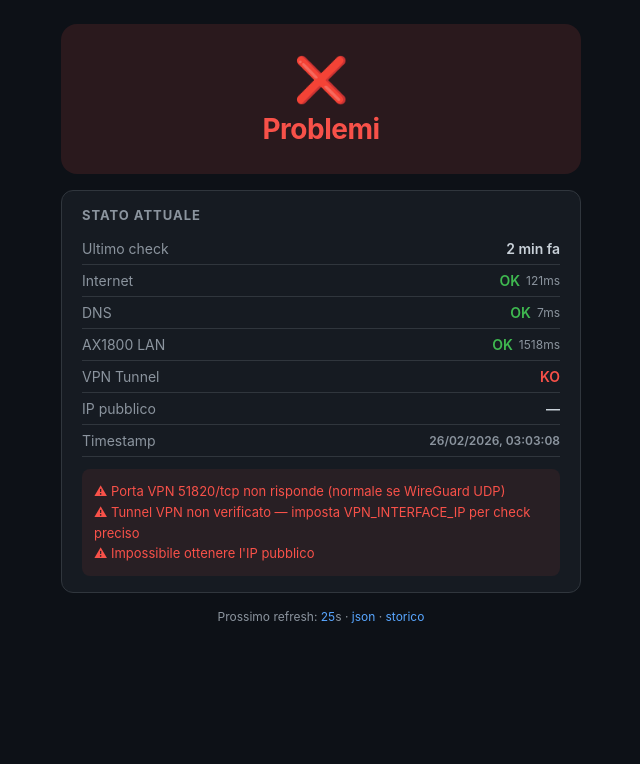
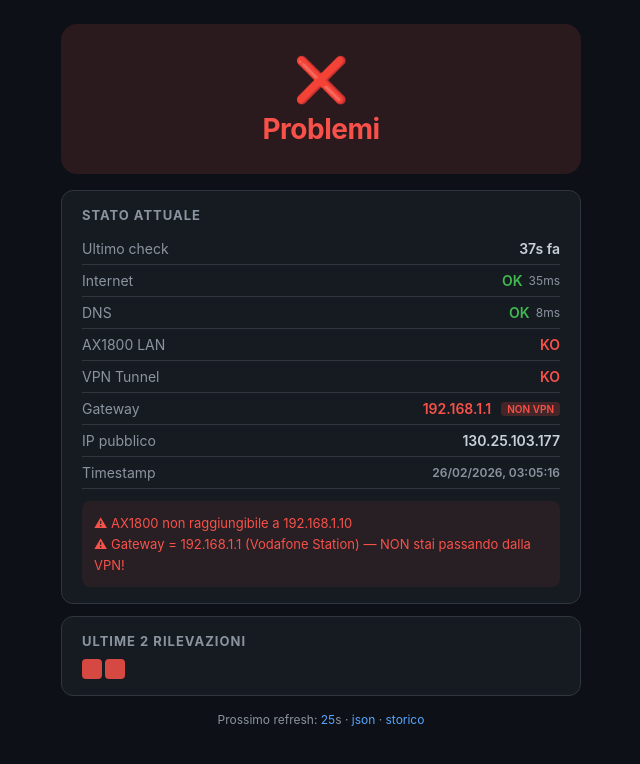
Before and after one commit to Poppo753/IPCheckVPN, a website: page docs/index.html in a window 1280 px wide. Shown: the whole page, without its empty margins (319-959 px from the left). Drawn offline with Linux system fonts and the light colour scheme.

Commit message:
add gateway detection: shows if traffic goes through AX1800 VPN or Vodafone Station

```diff
--- a/docs/history.json
+++ b/docs/history.json
@@ -1,5 +1,35 @@
 {
   "entries": [
+    {
+      "ts": "2026-02-26T03:05:16.654Z",
+      "ok": false,
+      "checks": {
+        "internet": {
+          "up": true,
+          "latency_ms": 35
+        },
+        "dns": {
+          "up": true,
+          "latency_ms": 8
+        },
+        "ax1800_lan": {
+          "up": false
+        },
+        "vpn_tunnel": {
+          "up": false
+        },
+        "gateway": {
+          "ip": "192.168.1.1",
+          "is_vpn_router": false
+        },
+        "public_ip": "130.25.103.177",
+        "ip_changed": false
+      },
+      "notes": [
+        "AX1800 non raggiungibile a 192.168.1.10",
+        "Gateway = 192.168.1.1 (Vodafone Station) — NON stai passando dalla VPN!"
+      ]
+    },
     {
       "ts": "2026-02-26T03:03:08.019Z",
       "ok": false,
--- a/docs/index.html
+++ b/docs/index.html
@@ -221,6 +221,15 @@
               ${checkVal(s.checks.vpn_tunnel)}
             </div>
             <div class="row">
+              <span class="label">Gateway</span>
+              <span class="val ${s.checks.gateway && s.checks.gateway.is_vpn_router ? 'ok' : 'ko'}">
+                ${s.checks.gateway ? s.checks.gateway.ip : '—'}
+                ${s.checks.gateway && s.checks.gateway.is_vpn_router
+                  ? '<span class="ms">via AX1800</span>'
+                  : '<span class="ip-badge" style="background:rgba(248,81,73,.2);color:var(--red)">NON VPN</span>'}
+              </span>
+            </div>
+            <div class="row">
               <span class="label">IP pubblico</span>
               <span class="val">
                 ${s.checks.public_ip || '—'}
--- a/docs/status.json
+++ b/docs/status.json
@@ -1,27 +1,30 @@
 {
-  "ts": "2026-02-26T03:03:08.019Z",
+  "ts": "2026-02-26T03:05:16.654Z",
   "ok": false,
   "checks": {
     "internet": {
       "up": true,
-      "latency_ms": 121
+      "latency_ms": 35
     },
     "dns": {
       "up": true,
-      "latency_ms": 7
+      "latency_ms": 8
     },
     "ax1800_lan": {
-      "up": true,
-      "latency_ms": 1518
+      "up": false
     },
     "vpn_tunnel": {
       "up": false
     },
+    "gateway": {
+      "ip": "192.168.1.1",
+      "is_vpn_router": false
+    },
+    "public_ip": "130.25.103.177",
     "ip_changed": false
   },
   "notes": [
-    "Porta VPN 51820/tcp non risponde (normale se WireGuard UDP)",
-    "Tunnel VPN non verificato — imposta VPN_INTERFACE_IP per check preciso",
-    "Impossibile ottenere l'IP pubblico"
+    "AX1800 non raggiungibile a 192.168.1.10",
+    "Gateway = 192.168.1.1 (Vodafone Station) — NON stai passando dalla VPN!"
   ]
 }
```
Also changed, not shown: src/check.ts (+43 -3 lines).
